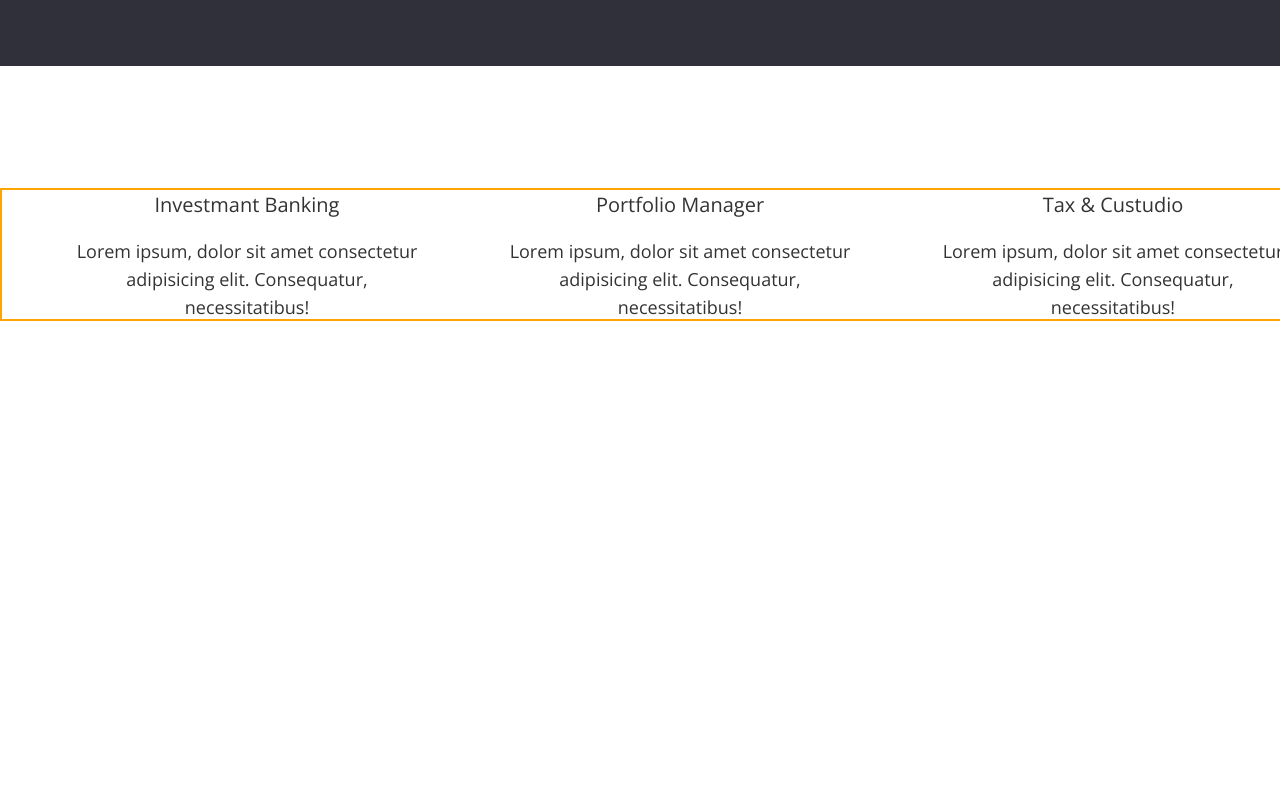
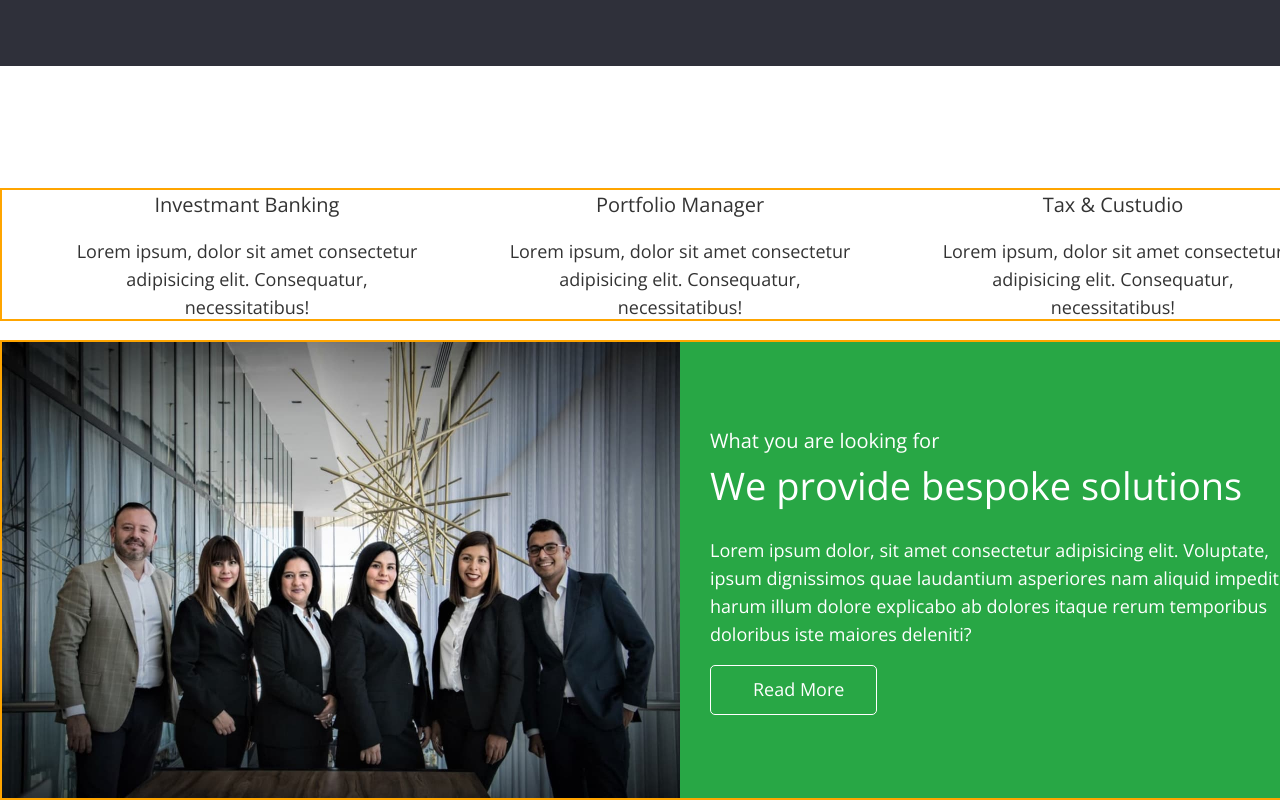
Before and after one commit to ksyn1a/fson-65-dreamteam, a plain HTML site: page index.html in a window 1280 px wide. Shown: the part 772-1572 px from the top of the page. Before the commit the page ends 1112 px from the top, so only its background shows below. Drawn offline with nearby package versions, Linux system fonts and the light colour scheme.

Commit message:
зробив секцію offer

```diff
--- a/css/style.css
+++ b/css/style.css
@@ -204,3 +204,53 @@ address {
   text-align: center;
   color: var(--primary-text-color);
 }
+
+/* offer */
+.offer-container {
+  padding-left: 0;
+  display: flex;
+}
+
+.offer-right-side {
+  padding: 84px 44px 84px 30px;
+
+  display: flex;
+  flex-direction: column;
+  background-color: var(--accent-color);
+}
+
+.offer-text {
+  margin-bottom: 5px;
+  font-size: 20px;
+  line-height: 1.65;
+  color: var(--secondary-text-color);
+}
+
+.offer-title {
+  margin-bottom: 26px;
+  font-weight: 300;
+  font-size: 38px;
+  line-height: 1.26;
+  color: var(--secondary-text-color);
+}
+
+.offer-content {
+  margin-bottom: 17px;
+  line-height: 1.56;
+  color: var(--secondary-text-color);
+}
+
+.offer-button {
+  display: inline-block;
+  width: 167px;
+  height: 50px;
+  padding: 11px 27px 12px 42px;
+  line-height: 1.56px;
+  color: var(--secondary-text-color);
+  background-color: var(--accent-color);
+  border: 1px solid var(--secondary-text-color);
+  border-radius: 5px;
+  text-align: start;
+  margin-right: auto;
+  cursor: pointer;
+}
--- a/index.html
+++ b/index.html
@@ -111,6 +111,31 @@
           </ul>
         </div>
       </section>
+
+      <!-- offer -->
+
+      <section class="section offer">
+        <div class="container offer-container">
+          <h2 class="visually-hidden">offer</h2>
+          <img
+            class="offer-img"
+            src="./images/offer/team.jpg"
+            alt="team photo"
+            width="680px"
+            height="460px"
+          />
+          <div class="offer-right-side">
+            <p class="offer-text">What you are looking for</p>
+            <h2 class="offer-title">We provide bespoke solutions</h2>
+            <p class="offer-content">
+              Lorem ipsum dolor, sit amet consectetur adipisicing elit. Voluptate, ipsum dignissimos
+              quae laudantium asperiores nam aliquid impedit harum illum dolore explicabo ab dolores
+              itaque rerum temporibus doloribus iste maiores deleniti?
+            </p>
+            <button class="offer-button" type="button">Read More</button>
+          </div>
+        </div>
+      </section>
     </main>
   </body>
 </html>
```
Also changed, not shown: images/offer/team.jpg (added), 2 other files.
